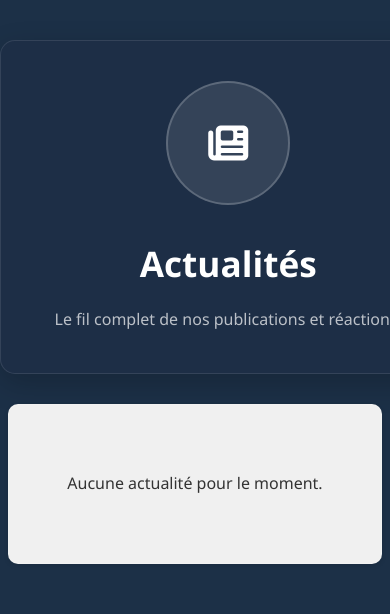
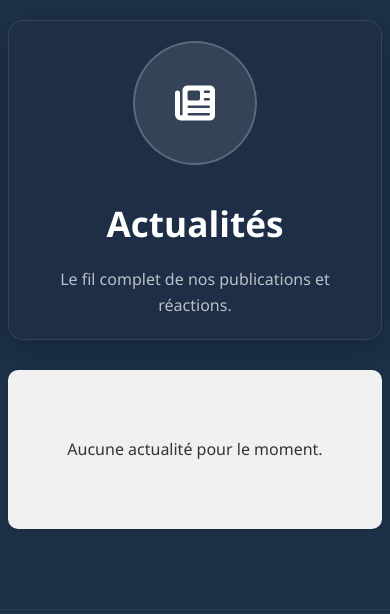
Before and after one commit to julienmpp2027/mpp2027, a Django app: page /blog/actualites/ in a window 390 px wide; the page is wider, and only the part inside the window is pictured. Shown: the part 90-704 px from the top of that part. Run offline with Django 5.2, Linux system fonts and the light colour scheme; data that the repository does not hold is empty; some libraries are stand-ins or nearby versions.

Commit message:
corrections mineures pour ecran mobile

```diff
--- a/src/static/css/style.css
+++ b/src/static/css/style.css
@@ -405,8 +405,15 @@ a.author-card-link:hover .author-name { color: var(--couleur-tertiaire); }
     max-width: 1400px; margin-left: auto; margin-right: auto; width: 96%;
 }
 .profile-header-card {
-    background: rgba(30, 45, 70, 0.6); border: 1px solid rgba(255, 255, 255, 0.1);
-    border-radius: 15px; padding: 40px; margin-top: 40px; margin-bottom: 30px; box-shadow: 0 10px 30px rgba(0,0,0,0.2);
+    background: rgba(30, 45, 70, 0.6);
+    border: 1px solid rgba(255, 255, 255, 0.1);
+    border-radius: 15px;
+    padding: 40px;
+    margin-top: 40px;
+    margin-bottom: 30px;
+    box-shadow: 0 10px 30px rgba(0,0,0,0.2);
+    /* CORRECTIF CRUCIAL : Le padding est inclus dans les 100% de largeur */
+    box-sizing: border-box;
 }
 .profile-header-content { display: flex; align-items: center; gap: 30px; flex-wrap: wrap; }
 .profile-avatar-xl { width: 120px; height: 120px; border-radius: 50%; object-fit: cover; border: 4px solid rgba(255,255,255,0.1); }
@@ -840,4 +847,8 @@ ul.messages li.info {
     .commentaires-section { padding: 15px; }
     .profile-layout { grid-template-columns: 1fr; }
     .profile-header-content { flex-direction: column; text-align: center; }
+    .profile-header-card {
+        padding: 20px; /* 20px suffisent sur mobile (au lieu de 40) */
+        margin-top: 20px;
+    }
 }
```
